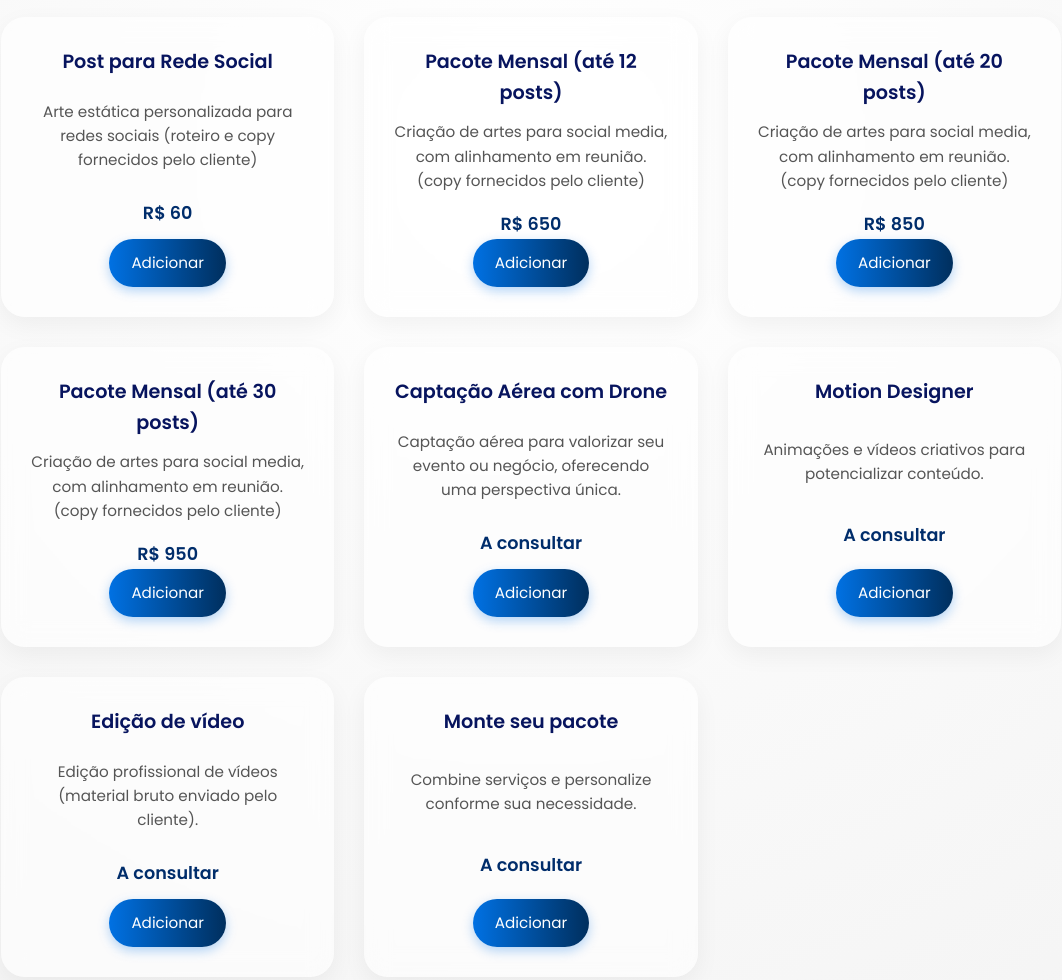
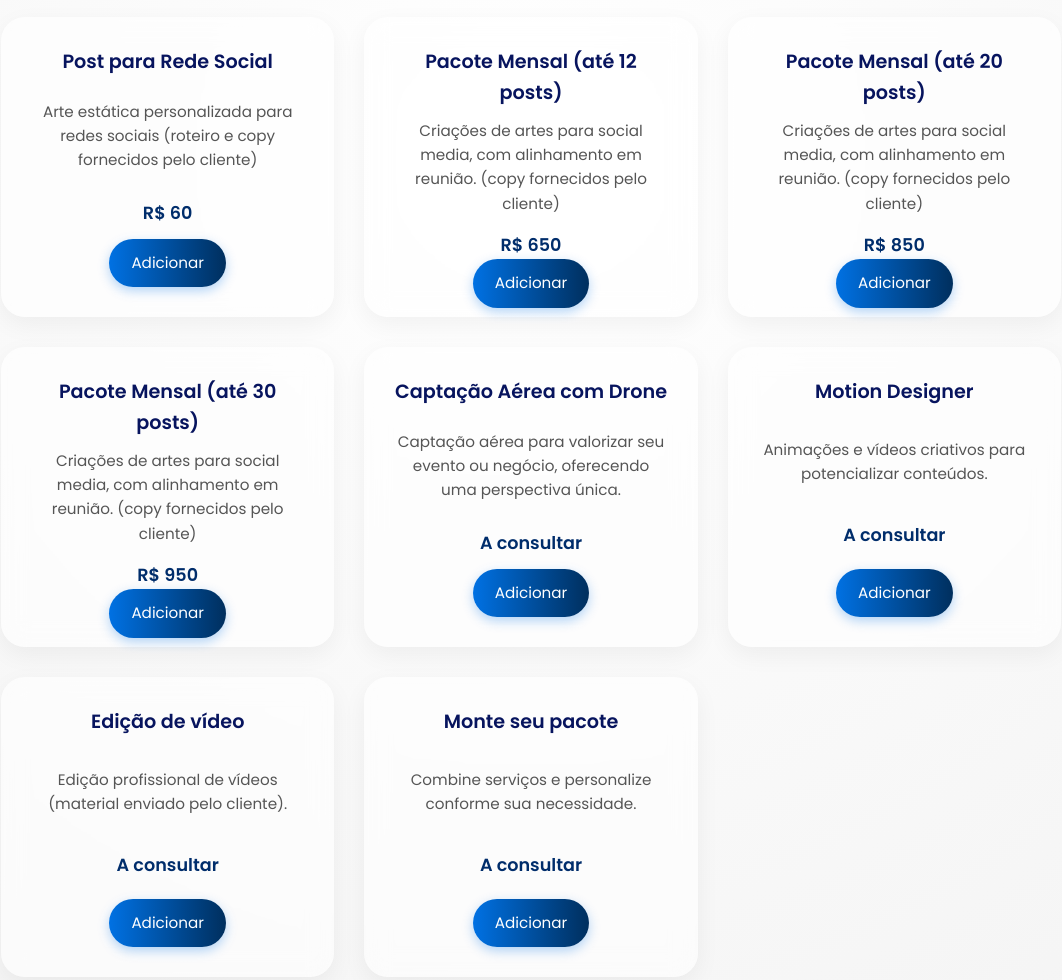
Before and after one commit to studiorafaelmartins/lp, a plain HTML site: page index.html in a window 1280 px wide. Shown: the part 1023-2003 px from the top of the page, without its empty margins (109-1171 px from the left). Drawn offline with nearby package versions, Linux system fonts and the light colour scheme; a web font is replaced by a local one.

Commit message:
index.html

```diff
--- a/index.html
+++ b/index.html
@@ -365,7 +365,7 @@
   <header>
     <img src="LOGO-RT-azul.png" alt="Rafael Martins Logo" class="logo">
     <h1>Rafael Martins</h1>
-    <a href="https://www.behance.net/rafaeltoretto" class="portfolio-btn" target="_blank">Conheça meu Portfólio</a>
+    <a href="https://www.behance.net/rafaeltoretto" class="portfolio-btn" target="_blank">Conheçar meu Portfólio</a>
   </header>
 
   <!-- CARROSSEL -->
@@ -432,19 +432,19 @@
     </div>
     <div class="card-service">
       <div class="title">Pacote Mensal (até 12 posts)</div>
-      <div class="desc">Criação de artes para social media, com alinhamento em reunião. (copy fornecidos pelo cliente)</div>
+      <div class="desc">Criações de artes para social media, com alinhamento em reunião. (copy fornecidos pelo cliente)</div>
       <div class="price">R$ 650</div>
       <a class="add-btn" onclick="addToCart('Carrossel até 5 páginas - R$60')">Adicionar</a>
     </div>
     <div class="card-service">
       <div class="title">Pacote Mensal (até 20 posts)</div>
-      <div class="desc">Criação de artes para social media, com alinhamento em reunião. (copy fornecidos pelo cliente)</div>
+      <div class="desc">Criações de artes para social media, com alinhamento em reunião. (copy fornecidos pelo cliente)</div>
       <div class="price">R$ 850</div>
       <a class="add-btn" onclick="addToCart('Carrossel até 10 páginas - R$120')">Adicionar</a>
     </div>
     <div class="card-service">
       <div class="title">Pacote Mensal (até 30 posts)</div>
-      <div class="desc">Criação de artes para social media, com alinhamento em reunião. (copy fornecidos pelo cliente)</div>
+      <div class="desc">Criações de artes para social media, com alinhamento em reunião. (copy fornecidos pelo cliente)</div>
       <div class="price">R$ 950</div>
       <a class="add-btn" onclick="addToCart('Pacote Mensal (12 posts) - R$500')">Adicionar</a>
     </div>
@@ -456,13 +456,13 @@
     </div>
     <div class="card-service">
       <div class="title">Motion Designer</div>
-      <div class="desc">Animações e vídeos criativos para potencializar conteúdo.</div>
+      <div class="desc">Animações e vídeos criativos para potencializar conteúdos.</div>
       <div class="price">A consultar</div>
       <a class="add-btn" onclick="addToCart('Motion Designer - R$1.200')">Adicionar</a>
     </div>
        <div class="card-service">
       <div class="title">Edição de vídeo</div>
-      <div class="desc">Edição profissional de vídeos (material bruto enviado pelo cliente).</div>
+      <div class="desc">Edição profissional de vídeos (material enviado pelo cliente).</div>
       <div class="price">A consultar</div>
       <a class="add-btn" onclick="addToCart('Piloto de Drone - Valor a consultar')">Adicionar</a>
     </div>
```
